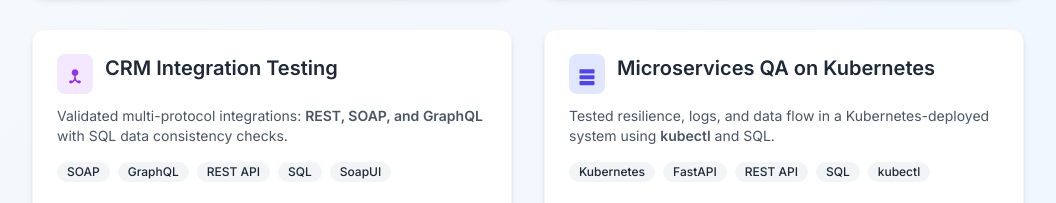
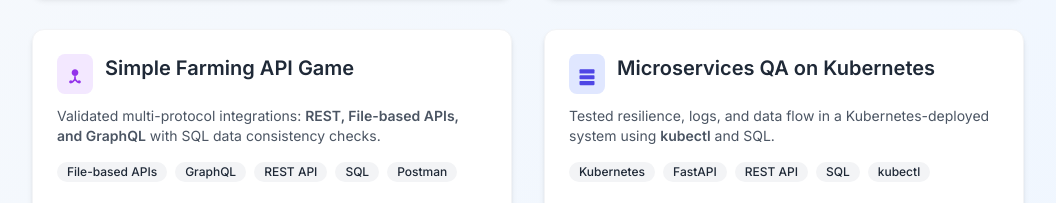
Before and after one commit to vstrog/qa-master, a plain HTML site: page index.html in a window 1280 px wide. Shown: the part 857-1060 px from the top of the page, without its empty margins (112-1168 px from the left). Drawn offline with nearby package versions, Linux system fonts and the light colour scheme.

Commit message:
Update index.html

```diff
--- a/index.html
+++ b/index.html
@@ -226,19 +226,20 @@
                 <path d="M12 16L9 19" stroke="currentColor" stroke-width="2" stroke-linecap="round"/>
               </svg>
             </div>
-            <h2 class="text-xl font-semibold">CRM Integration Testing</h2>
+            <h2 class="text-xl font-semibold">Simple Farming API Game</h2>
           </div>
           <p class="text-gray-600 text-sm mb-4">
-            Validated multi-protocol integrations: <strong>REST, SOAP, and GraphQL</strong> with SQL data consistency checks.
+           Validated multi-protocol integrations: <strong>REST, File-based APIs, and GraphQL</strong> with SQL data consistency checks.
+
           </p>
           <div class="mb-4 flex flex-wrap">
-            <span class="inline-flex items-center px-2.5 py-0.5 rounded-full text-xs font-medium bg-gray-100 text-gray-800 mr-2 mb-2">SOAP</span>
+            <span class="inline-flex items-center px-2.5 py-0.5 rounded-full text-xs font-medium bg-gray-100 text-gray-800 mr-2 mb-2">File-based APIs</span>
             <span class="inline-flex items-center px-2.5 py-0.5 rounded-full text-xs font-medium bg-gray-100 text-gray-800 mr-2 mb-2">GraphQL</span>
             <span class="inline-flex items-center px-2.5 py-0.5 rounded-full text-xs font-medium bg-gray-100 text-gray-800 mr-2 mb-2">REST API</span>
             <span class="inline-flex items-center px-2.5 py-0.5 rounded-full text-xs font-medium bg-gray-100 text-gray-800 mr-2 mb-2">SQL</span>
-            <span class="inline-flex items-center px-2.5 py-0.5 rounded-full text-xs font-medium bg-gray-100 text-gray-800 mr-2 mb-2">SoapUI</span>
+            <span class="inline-flex items-center px-2.5 py-0.5 rounded-full text-xs font-medium bg-gray-100 text-gray-800 mr-2 mb-2">Postman</span>
           </div>
-          <a href="https://github.com/vstrog/hotels_api" target="_blank" rel="noopener"
+          <a href="https://github.com/vstrog/farming-graphql-api" target="_blank" rel="noopener"
              class="inline-flex items-center text-blue-600 hover:text-blue-800 font-medium text-sm">
             <svg class="icon w-4 h-4 mr-1" viewBox="0 0 24 24" fill="currentColor">
               <path d="M12 0c-6.626 0-12 5.373-12 12 0 5.302 3.438 9.8 8.207 11.387.599.111.793-.261.793-.577v-2.234c-3.338.726-4.033-1.416-4.033-1.416-.546-1.387-1.333-1.756-1.333-1.756-1.089-.745.083-.729.083-.729 1.205.084 1.839 1.237 1.839 1.237 1.07 1.834 2.807 1.304 3.492.997.107-.775.418-1.305.762-1.604-2.665-.305-5.467-1.334-5.467-5.931 0-1.311.469-2.381 1.236-3.221-.124-.303-.535-1.524.117-3.176 0 0 1.008-.322 3.301 1.23A11.509 11.509 0 0112 5.803c1.02.005 2.047.138 3.006.404 2.291-1.552 3.297-1.23 3.297-1.23.653 1.653.242 2.874.118 3.176.77.84 1.235 1.911 1.235 3.221 0 4.609-2.807 5.624-5.479 5.921.43.372.823 1.102.823 2.222v3.293c0 .319.192.694.801.576C20.566 21.797 24 17.3 24 12c0-6.627-5.373-12-12-12z"/>
```
